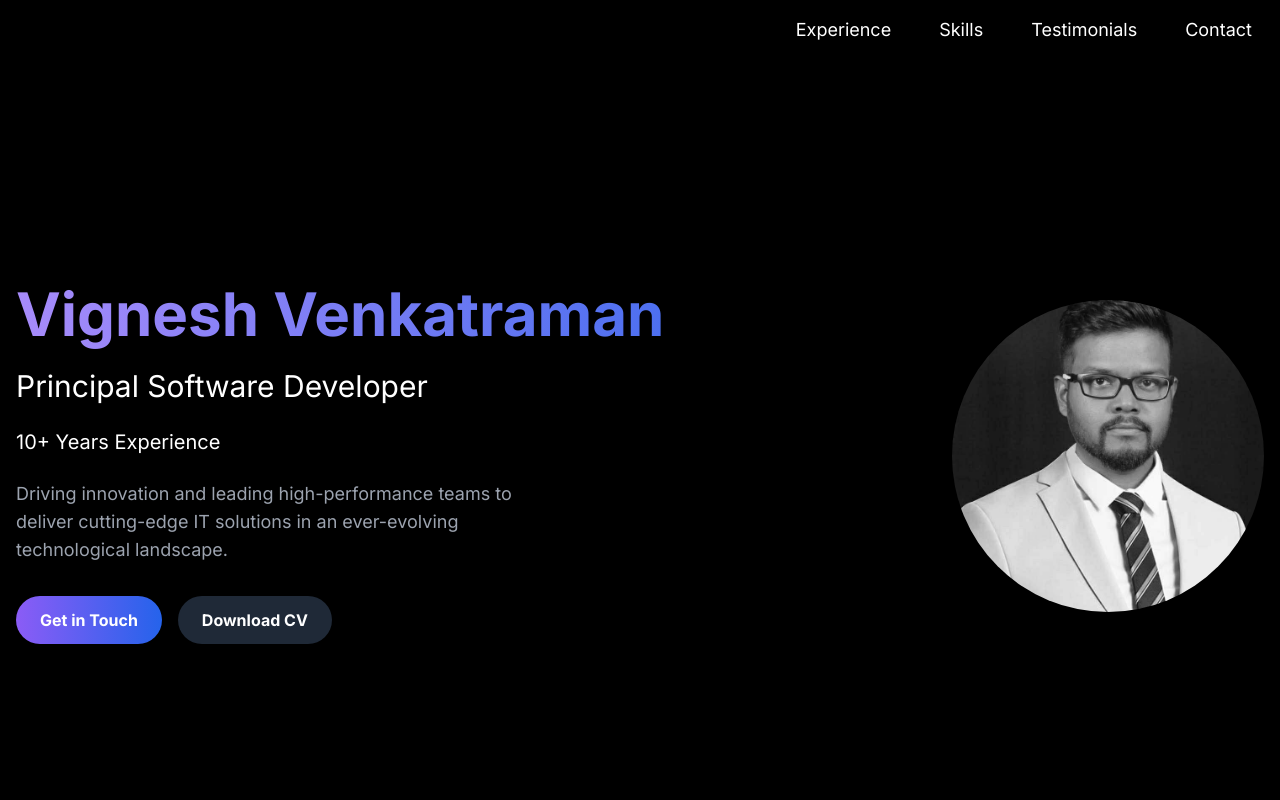
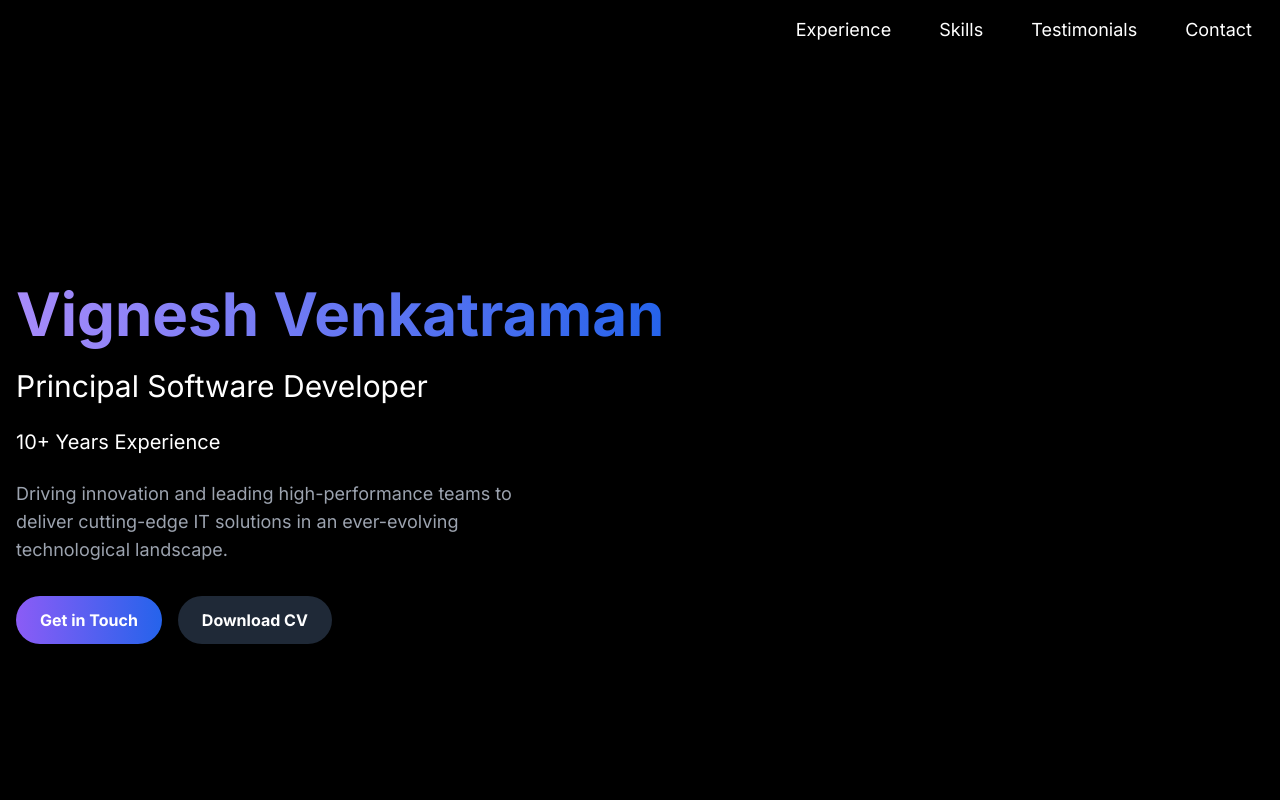
Before and after one commit to vigneshvenkat/senior-it-lead-portfolio, a Next.js app: page / in a window 1280 px wide. Shown: the top 800 px of the page. Built offline with nearby package versions, Linux system fonts and the light colour scheme.

Commit message:
Removed the display picture in hero

```diff
--- a/src/components/Hero.tsx
+++ b/src/components/Hero.tsx
@@ -1,11 +1,7 @@
-import Image from 'next/image'
-import profileImage from '/src/public/profile.jpg'
-
 const Hero = () => {
   return (
     <section className="min-h-screen flex items-center justify-center bg-black text-white py-16 px-4">
-      <div className="container mx-auto flex flex-col md:flex-row items-center">
-        <div className="md:w-3/4 mb-8 md:mb-0">
+      <div className="container mx-auto flex flex-col items-start">
         <h1 className="text-4xl md:text-6xl font-bold mb-4 text-transparent bg-clip-text bg-gradient-to-r from-purple-400 to-blue-600 py-2">
           Vignesh Venkatraman
         </h1>
@@ -34,16 +30,6 @@ const Hero = () => {
           </a>
         </div>
       </div>
-        <div className="md:w-1/4 flex justify-center">
-          <div className="relative w-64 h-64 md:w-80 md:h-80">
-            <Image
-              src={profileImage}
-              alt="Vignesh"
-              className="rounded-full aspect-square object-cover border-1 border-blue-500 shadow-lg"
-            />
-          </div>
-        </div>
-      </div>
     </section>
   )
 }
```
Lines whose indentation alone changed are shown as unchanged.
